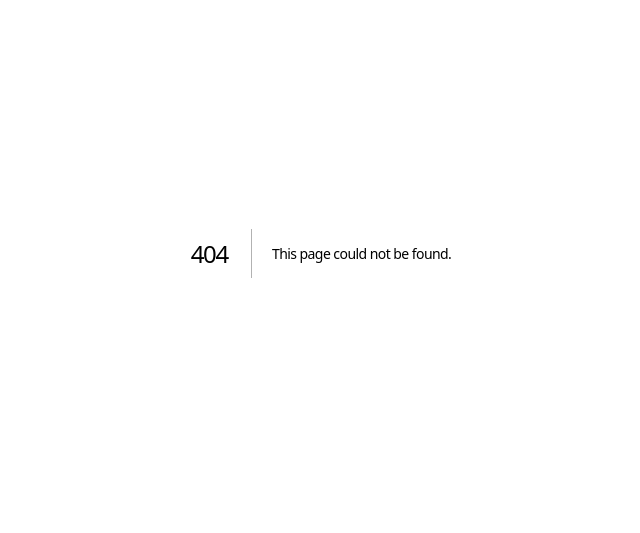
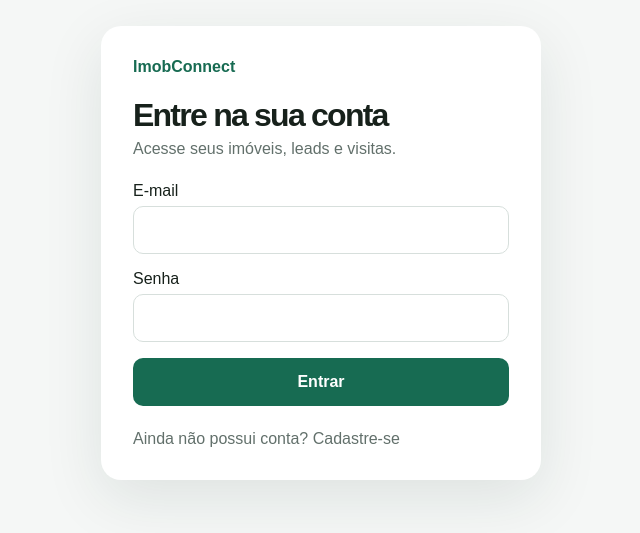
Before and after one commit to jandersonvb/imobiliaria-frontend, a Next.js app: page /login in a window 1280 px wide. Before the commit this address had no page. Shown: the part 147-680 px from the top of the page, without its empty margins (319-959 px from the left). Built offline with nearby package versions, Linux system fonts and the light colour scheme; no server answers.

Commit message:
add login page

```diff
--- /dev/null
+++ b/app/login/page.tsx
@@ -0,0 +1,66 @@
+'use client';
+
+import Link from 'next/link';
+import { FormEvent, useState } from 'react';
+
+const API_URL = process.env.NEXT_PUBLIC_API_URL ?? 'http://localhost:3333/api';
+
+export default function LoginPage() {
+  const [email, setEmail] = useState('');
+  const [password, setPassword] = useState('');
+  const [message, setMessage] = useState('');
+  const [loading, setLoading] = useState(false);
+
+  async function handleSubmit(event: FormEvent<HTMLFormElement>) {
+    event.preventDefault();
+    setLoading(true);
+    setMessage('');
+
+    try {
+      const response = await fetch(`${API_URL}/auth/login`, {
+        method: 'POST',
+        headers: { 'Content-Type': 'application/json' },
+        body: JSON.stringify({ email, password }),
+      });
+
+      const data = await response.json();
+      if (!response.ok) throw new Error(data.message ?? 'Não foi possível entrar.');
+
+      localStorage.setItem('imobconnect.session', JSON.stringify(data));
+      window.location.href = '/dashboard';
+    } catch (error) {
+      setMessage(error instanceof Error ? error.message : 'Erro inesperado.');
+    } finally {
+      setLoading(false);
+    }
+  }
+
+  return (
+    <main style={{ minHeight: '100vh', display: 'grid', placeItems: 'center', padding: 24, background: '#f5f7f6' }}>
+      <section style={{ width: '100%', maxWidth: 440, background: '#fff', borderRadius: 20, padding: 32, boxShadow: '0 18px 60px rgba(15, 50, 40, 0.10)' }}>
+        <Link href="/" style={{ color: '#176b52', fontWeight: 800, textDecoration: 'none' }}>ImobConnect</Link>
+        <h1 style={{ margin: '24px 0 8px', fontSize: 32 }}>Entre na sua conta</h1>
+        <p style={{ margin: '0 0 24px', color: '#62706b' }}>Acesse seus imóveis, leads e visitas.</p>
+
+        <form onSubmit={handleSubmit} style={{ display: 'grid', gap: 16 }}>
+          <label style={{ display: 'grid', gap: 6 }}>
+            <span>E-mail</span>
+            <input type="email" value={email} onChange={(event) => setEmail(event.target.value)} required style={{ padding: 14, border: '1px solid #d7dfdc', borderRadius: 10 }} />
+          </label>
+          <label style={{ display: 'grid', gap: 6 }}>
+            <span>Senha</span>
+            <input type="password" value={password} onChange={(event) => setPassword(event.target.value)} required style={{ padding: 14, border: '1px solid #d7dfdc', borderRadius: 10 }} />
+          </label>
+          {message && <p style={{ margin: 0, color: '#b42318' }}>{message}</p>}
+          <button disabled={loading} style={{ border: 0, borderRadius: 10, padding: 15, background: '#176b52', color: '#fff', fontWeight: 700, cursor: 'pointer' }}>
+            {loading ? 'Entrando...' : 'Entrar'}
+          </button>
+        </form>
+
+        <p style={{ marginBottom: 0, marginTop: 24, color: '#62706b' }}>
+          Ainda não possui conta? <Link href="/cadastro">Cadastre-se</Link>
+        </p>
+      </section>
+    </main>
+  );
+}
```
